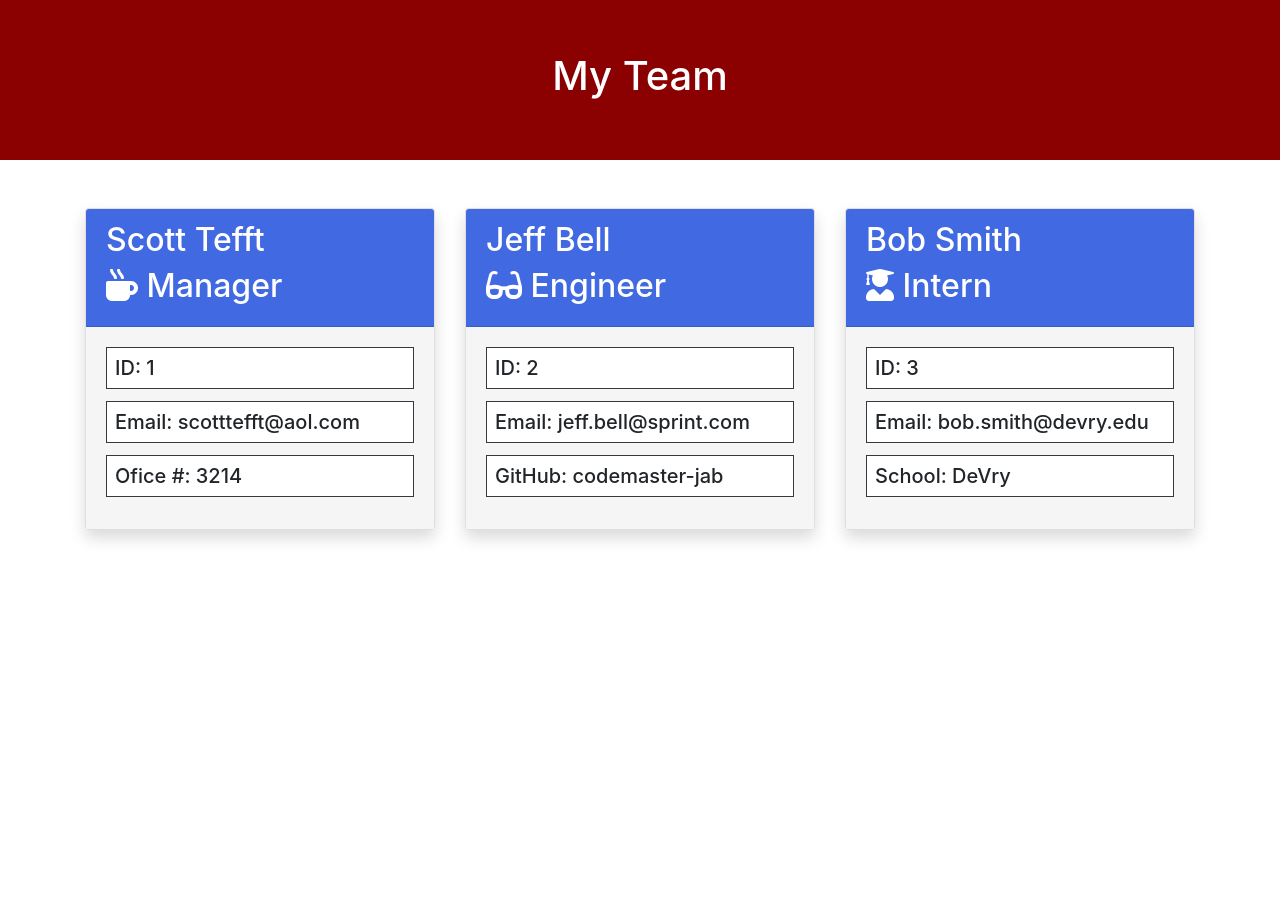
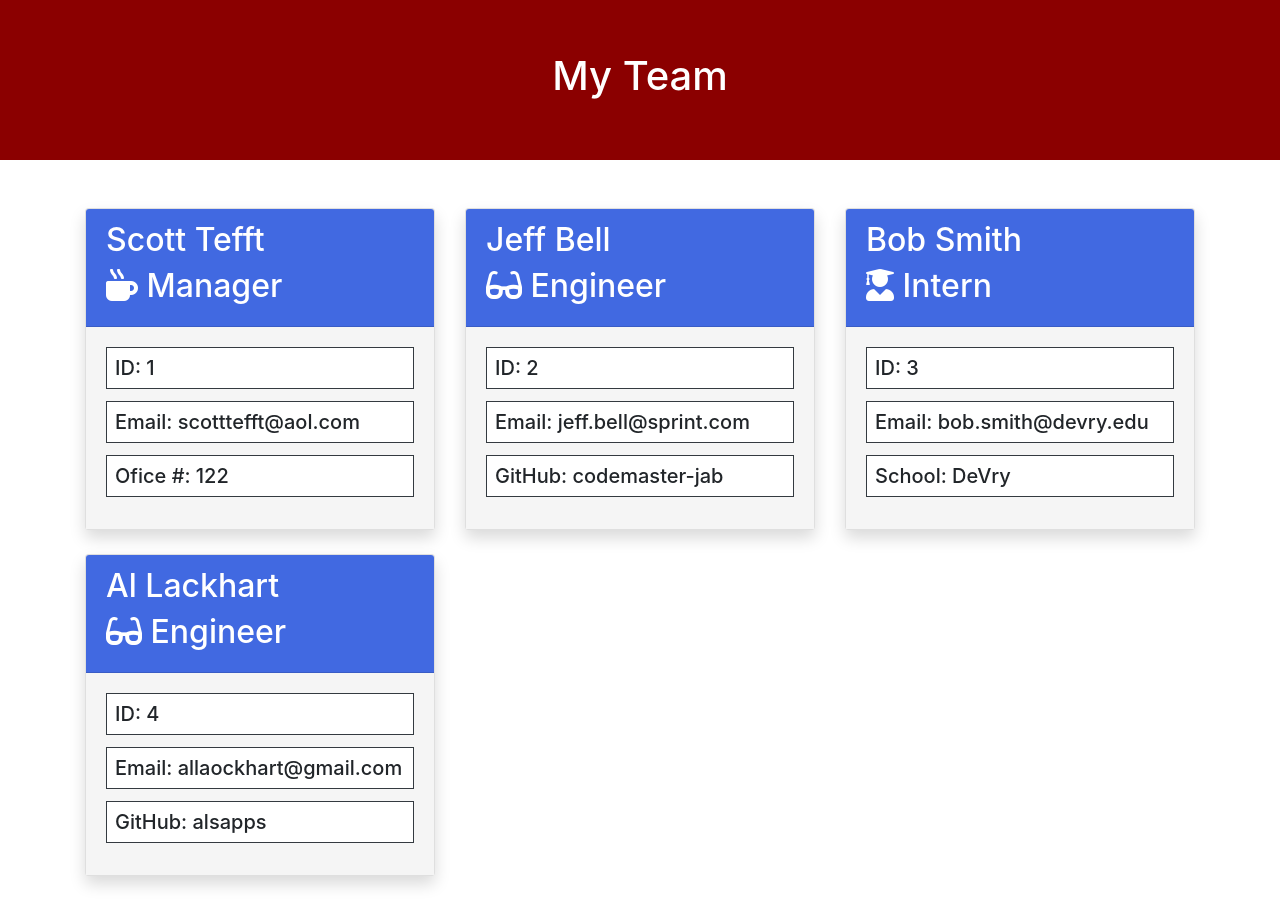
Before and after one commit to CodeMaster-jab/TeamGenerator, a website: page output/team.html in a window 1280 px wide. Before the commit the page ends 800 px from the top, so only its background shows below. Drawn offline with nearby package versions, Linux system fonts and the light colour scheme.

```diff
--- a/output/team.html
+++ b/output/team.html
@@ -25,7 +25,7 @@
       <div class="card-body">
       <h5 class="card-title border border-dark p-2">ID: 1</h5>
       <h5 class="card-title border border-dark p-2">Email: scotttefft@aol.com</h5>
-      <h5 class="card-title border border-dark p-2">Ofice #: 3214</h5>
+      <h5 class="card-title border border-dark p-2">Ofice #: 122</h5>
       </div>
     </div>
   </div><div class="col mb-4">
@@ -52,7 +52,19 @@
       <h5 class="card-title border border-dark p-2">School: DeVry</h5>
       </div>
     </div>
-  </div>
+  </div><div class="col mb-4">
+      <div class="card h-100 shadow rounded">
+        <div class="card-header">
+            <h2>Al Lackhart</h2>
+            <h2><i class="fas fa-glasses"> </i> Engineer</h2>
+        </div>
+        <div class="card-body">
+        <h5 class="card-title border border-dark p-2">ID: 4</h5>
+        <h5 class="card-title border border-dark p-2">Email: allaockhart@gmail.com</h5>
+        <h5 class="card-title border border-dark p-2">GitHub: alsapps</h5>
+        </div>
+      </div>
+    </div>
             </div>
         </div>
     </body>
```
Also changed, not shown: 2 other files.
